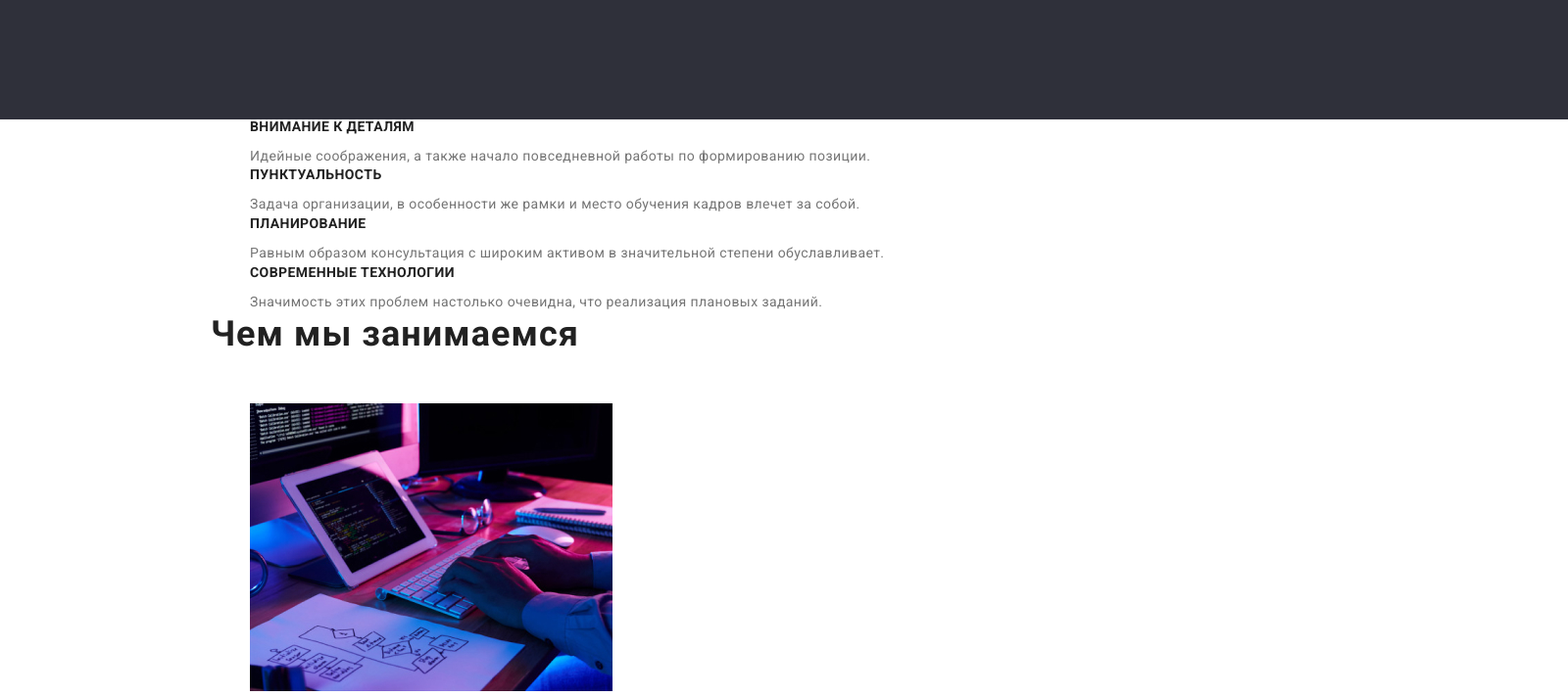
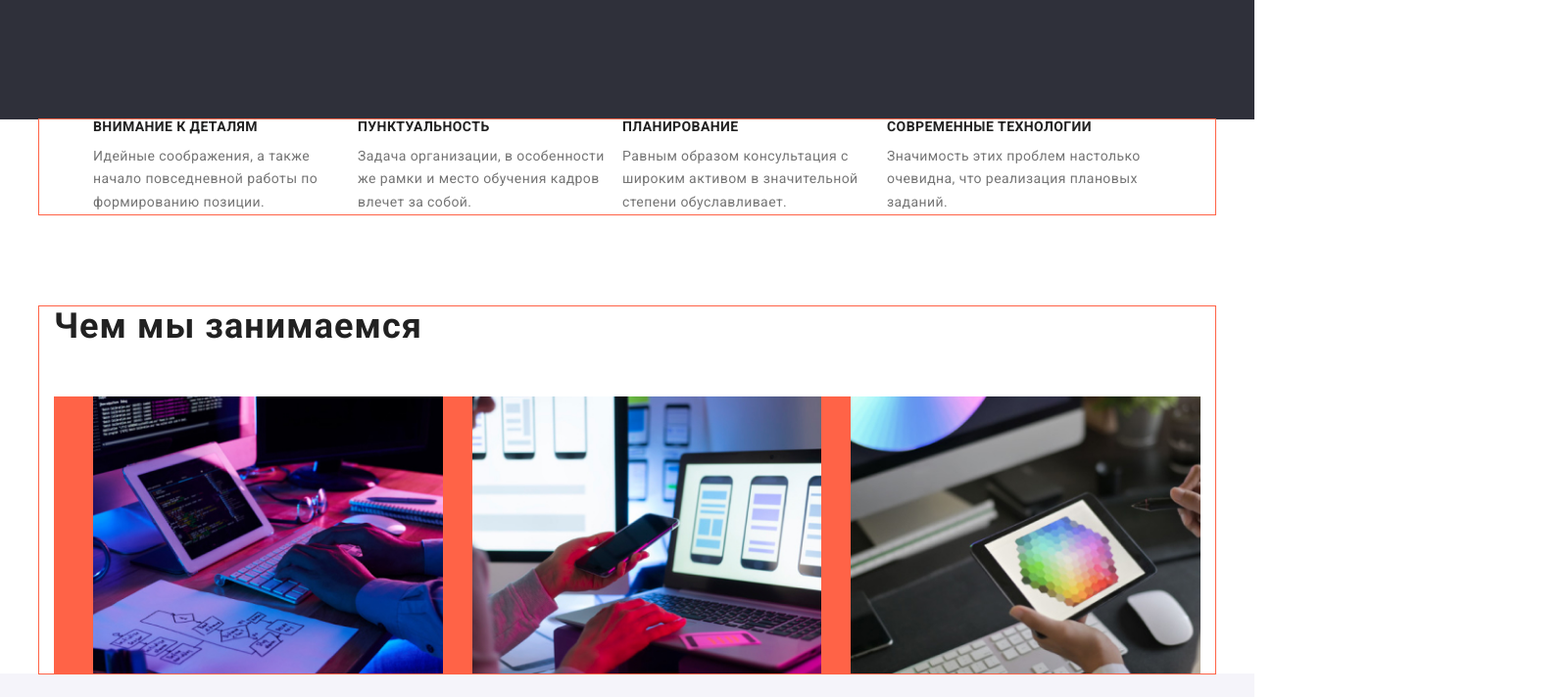
Before and after one commit to HrytsiukMaksym001/goit-markup-hw-03, a plain HTML site: page index.html in a window 1280 px wide. Shown: the part 500-1212 px from the top of the page at 98% size, 1600 px wide, since content can reach past the window. Drawn offline with nearby package versions, Linux system fonts and the light colour scheme.

Commit message:
add style

```diff
--- a/css/styles.css
+++ b/css/styles.css
@@ -16,7 +16,7 @@
     --ctroke-color: #ECECEC;
     }
 
-/* Body properties */
+    /*=============== Body properties================ */
 body {
     margin: 0;
     font-family: Roboto, sans-serif;
@@ -25,27 +25,75 @@ body {
     color: var(--text-main-color);
     font-size: 14px;
     line-height: 2;
-    width: 1600px;
+    /* width: 1600px; */
     }
+    /* ============================================== */
     h1, h2, h3, h4, h5, h6, p, ul{
         margin-top: 0;
         margin-bottom: 0;
 
     }
+
+    /*============= description =====================*/
+
     .description-second-title, .team-section-title {
         margin-bottom: 10px;
     }
+    .description-list{
+    display: flex;
+    align-items: center;
+    margin-right: 30px;
+    }
+    /* .description-item:last-child,
+    {    margin-right: 0px;
+    } */
+    .description-item{
+    width: 270px;
+    }
+    .description-container{
+        margin-bottom: 94px;
+    }
+    /*==============================================*/
+
+    /*============= description =====================*/
+    .about-list{
+    display: flex;
+    flex-wrap: nowrap;
+    /* align-items: stretch; */
+    background-color: tomato;
+    }
+    .about-item{
+    width: 370px;
+    margin-right: 30px;
+    background-color: teal;
+    }
+
+    .about-item:last-child {
+    margin-right: 0px;
+    }
+    /*============= img =====================*/
+    img {   display: block;
+            max-width: 100%;
+            height: auto;
+        }
+    /*==============================================*/
+
+
+
     .about-title, .team-title{
         margin-bottom: 50px;
+        align-items: center;
     }
 
 .header-container, .description-container, .about-container,
 .team-cоntainer, .footer-container, .main-container-portfolio
  {
-    margin: 0 auto;
+    margin-left: auto;
+    margin-right: auto;
     width: 1200px;
     padding-left: 15px;
     padding-right: 15px;
+    outline: 1px solid tomato;
 
 }
 .header-container-portfolio{
@@ -108,9 +156,6 @@ background-color: var(--header-bg-color);
 
     background-color: var(--herofooter-bg-color);
     text-align: center;
-}
-.hero {
-    width: 1600px;
 }
 
 /*Team*/
@@ -282,6 +327,7 @@ color: var(--web-link-color);
     letter-spacing: 0.03em;
     color: var(--text-cecond-color);
     }
+
     .link-navigation{
     display: block;
     padding-top: 32px;
@@ -401,8 +447,7 @@ color: var(--web-link-color);
         padding-top: 60px;
         padding-bottom: 60px;
     }
-    .footer-logo{
-    }
+
     .footer-list{
         padding-left: 0px;
     }
```
Lines whose indentation alone changed are shown as unchanged.
